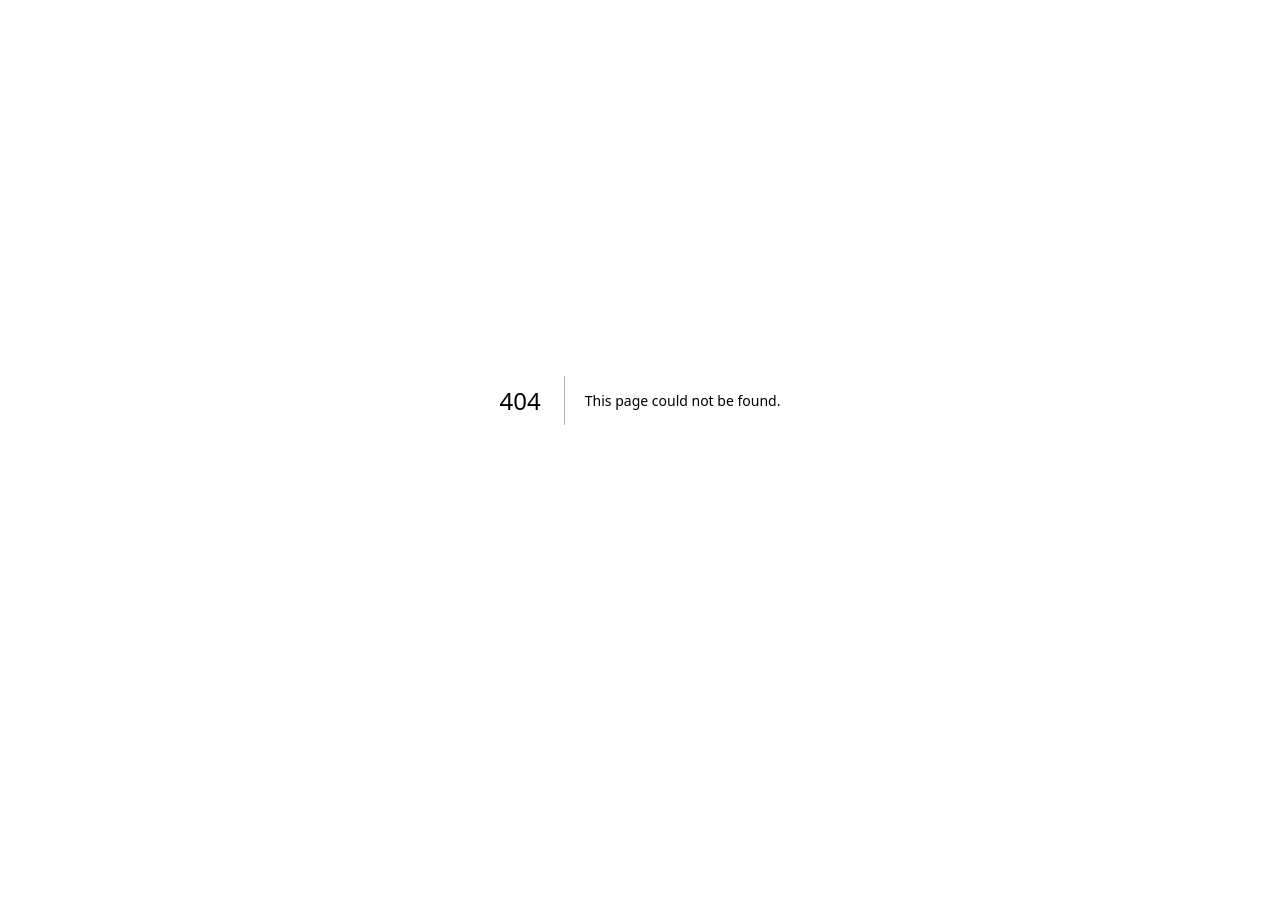
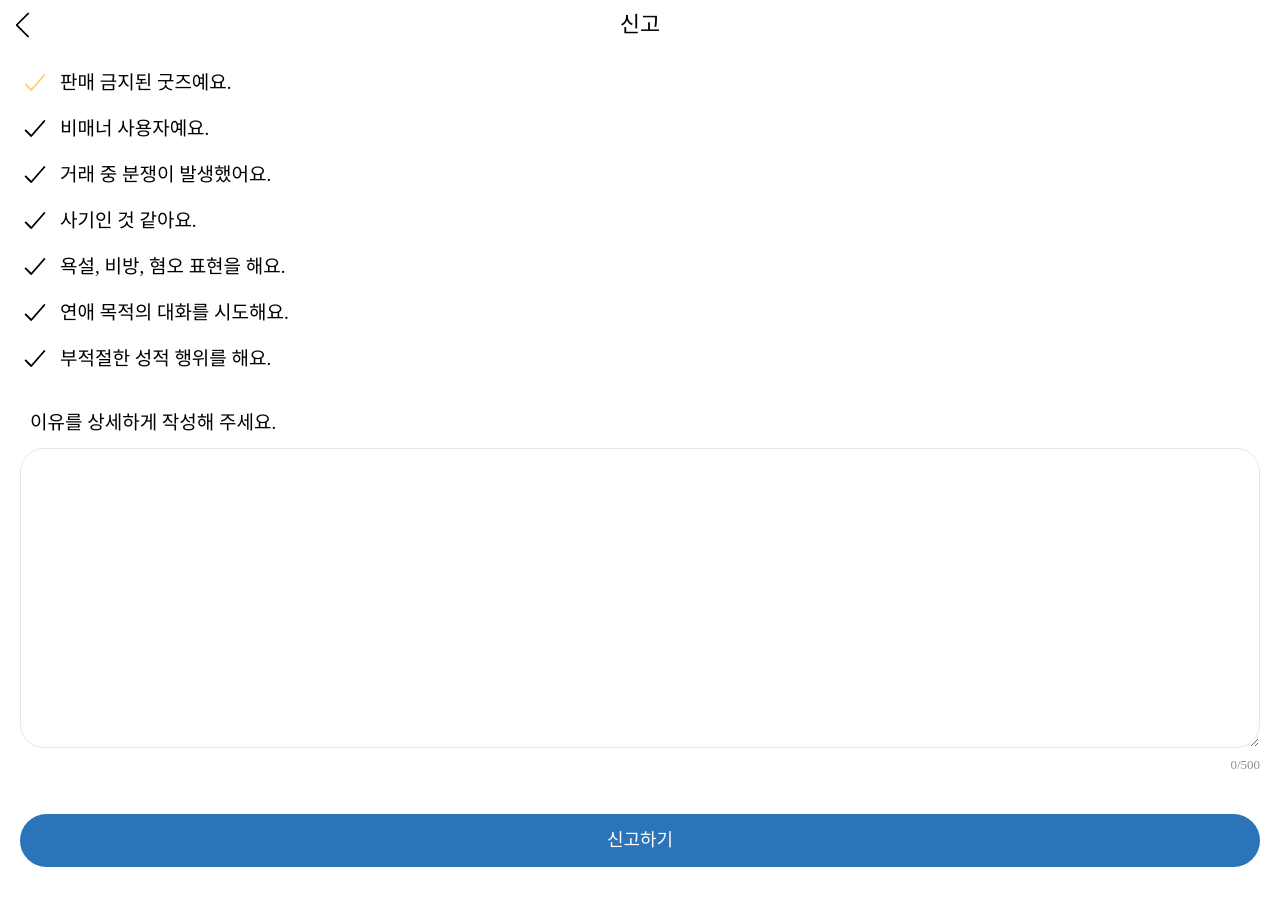
Before and after one commit to Spharos-Nu/Nu-FE, a Next.js app: page /complain in a window 1280 px wide. Before the commit this address had no page. Before the commit the page ends 800 px from the top, so only its background shows below. Built offline with nearby package versions, Linux system fonts and the light colour scheme; a web font is replaced by a local one.

Commit message:
Design: 신고 화면 퍼블리싱

```diff
--- /dev/null
+++ b/src/app/complain/page.tsx
@@ -0,0 +1,11 @@
+import ComplainForm from '@/containers/complain/ComplainForm'
+import ComplainHeader from '@/containers/complain/ComplainHeader'
+
+export default function Complain() {
+  return (
+    <div>
+      <ComplainHeader />
+      <ComplainForm />
+    </div>
+  )
+}
--- /dev/null
+++ b/src/containers/complain/CheckList.tsx
@@ -0,0 +1,70 @@
+'use client'
+
+import { useState } from 'react'
+import { IoCheckmark } from 'react-icons/io5'
+
+export default function CheckList() {
+  const complainList = [
+    {
+      id: 0,
+      description: '판매 금지된 굿즈예요.',
+    },
+    {
+      id: 1,
+      description: '비매너 사용자예요.',
+    },
+    {
+      id: 2,
+      description: '거래 중 분쟁이 발생했어요.',
+    },
+    {
+      id: 3,
+      description: '사기인 것 같아요.',
+    },
+    {
+      id: 4,
+      description: '욕설, 비방, 혐오 표현을 해요.',
+    },
+    {
+      id: 5,
+      description: '연애 목적의 대화를 시도해요.',
+    },
+    {
+      id: 6,
+      description: '부적절한 성적 행위를 해요.',
+    },
+  ]
+
+  const [selected, setSelected] = useState<number>(0)
+  const onChangeRadio = (e: React.ChangeEvent<HTMLInputElement>) => {
+    setSelected(Number(e.target.value))
+  }
+
+  return (
+    <div className="mt-[17px]">
+      <ul>
+        {complainList.map((item) => (
+          <li key={item.id} className="relative mt-[15px] first:mt-0">
+            <label key={item.id}>
+              <input
+                type="radio"
+                name="complainType"
+                value={item.id}
+                id={item.description}
+                checked={selected === item.id}
+                onChange={onChangeRadio}
+                className="hidden"
+              />
+              <IoCheckmark
+                className={`absolute inline-block w-[30px] h-[31px] ${selected === item.id ? ' text-[#FFD26F]' : ' text-black'}`}
+              />
+              <p className="pl-[40px] text-[19px] leading-[31px]">
+                {item.description}
+              </p>
+            </label>
+          </li>
+        ))}
+      </ul>
+    </div>
+  )
+}
--- /dev/null
+++ b/src/containers/complain/ComplainForm.tsx
@@ -0,0 +1,17 @@
+import CheckList from './CheckList'
+import ReasonArea from './ReasonArea'
+
+export default function ComplainForm() {
+  return (
+    <form className="px-[20px]">
+      <CheckList />
+      <ReasonArea />
+      <button
+        type="submit"
+        className="w-full mt-[20px] px-[15px] py-[13px] mb-[40px] bg-[#2B74B9] rounded-full text-white text-[18px]"
+      >
+        신고하기
+      </button>
+    </form>
+  )
+}
--- /dev/null
+++ b/src/containers/complain/ComplainHeader.tsx
@@ -0,0 +1,10 @@
+import BackBtn from '@/components/Btn/BackBtn'
+
+export default function ComplainHeader() {
+  return (
+    <header className="relative h-[50px]">
+      <BackBtn />
+      <h1 className="leading-[50px] text-[22px] text-center ">신고</h1>
+    </header>
+  )
+}
--- /dev/null
+++ b/src/containers/complain/ReasonArea.tsx
@@ -0,0 +1,24 @@
+'use client'
+
+import { useState } from 'react'
+
+export default function ReasonArea() {
+  const [inputCount, setInputCount] = useState<number>(0)
+
+  return (
+    <div className="mt-[35px]">
+      <p className="text-[19px] pl-[10px]">이유를 상세하게 작성해 주세요.</p>
+      <textarea
+        name="description"
+        className="w-full h-[300px] mt-[10px] px-[15px] py-[13px] rounded-3xl focus:outline-none border
+          placeholder:text-[#bcbcbc] placeholder:text-[15px] placeholder:whitespace-pre-line"
+        maxLength={500}
+        onChange={(e) => setInputCount(e.target.value.length)}
+      />
+      <div className="flex justify-end mb-[20px] text-[13px] text-[#8f8f8f]">
+        <p className="">{inputCount}</p>
+        <p className="">/500</p>
+      </div>
+    </div>
+  )
+}
```
